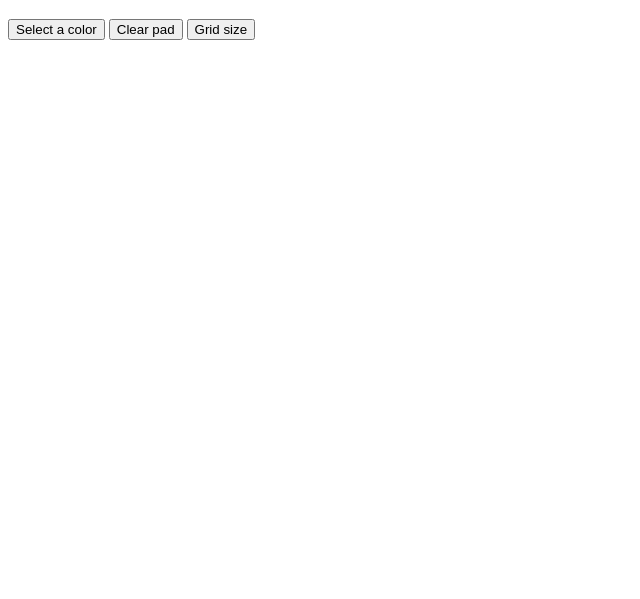
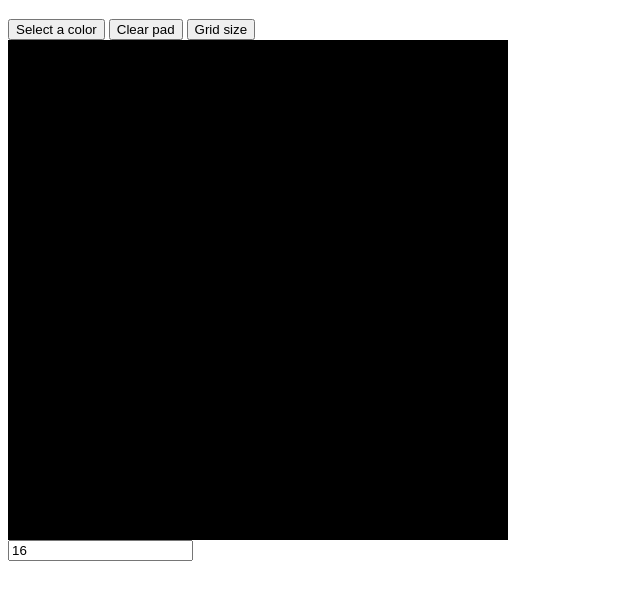
Before and after one commit to georgesarreas/Sketchpad, a plain HTML site: page index.html in a window 1280 px wide. Shown: the part 61-660 px from the top of the page, without its empty margins (0-640 px from the left). Drawn offline with Linux system fonts and the light colour scheme.

Commit message:
basic grid

```diff
--- a/index.html
+++ b/index.html
@@ -10,13 +10,17 @@
     </head>
     <body>
         <header><h1>Sketchpad</h1></header>
-        <div class="main">
+        <div class="flex-container">
+
             <div class = "preferences">
                 <button class="colorPicker">Select a color</button>
                 <button class="clear">Clear pad</button>
                 <button class="gridSize">Grid size</button>
             </div>
             <div class="container"></div>
+            <div>
+                <input type="text" placeholder="Size of board" value="16"
+            </div>
         </div>
 
 
--- a/main.js
+++ b/main.js
@@ -1,11 +1,15 @@
 //populate the container\
-function createGrid(x) {
-    x=16;
-    for (var rows=0; rows <x ; rows++){
-        for (var columns = 0; columns <x ; columns++){
-            $(".container").append("<div class="grid"></div>");
-        };
-    };
-    $(".grid").width(960/x);
-    $(".grid").height(960/x);
+
+function createGrid(size) {
+    let container = document.querySelector('.container');
+    container.style.gridTemplateColumns = `repeat(${size}, 1fr)`;
+    container.style.gridTemplateRows = `repeat(${size}, 1fr)`;
+
+    for (let i=0; i<256; i++){
+        let cell=document.createElement("div");
+        cell.style.backgroundColor = 'black';
+        container.insertAdjacentElement("beforeend" , cell);
+    }
 }
+
+createGrid(16);
--- a/style.css
+++ b/style.css
@@ -1,16 +1,5 @@
 .container {
-	margin:auto;
-	height:960px;
-	width:960px;
-	padding: 0;
-	border: none;
+	width: 500px;
+	height: 500px;
+	display: grid;
 }
-
-
-.grid {
-	margin:0;
-	padding:0;
-	border:none;
-	outline:1px solid #000;
-	display:inline-block;
-}
```
Lines whose indentation alone changed are shown as unchanged.
